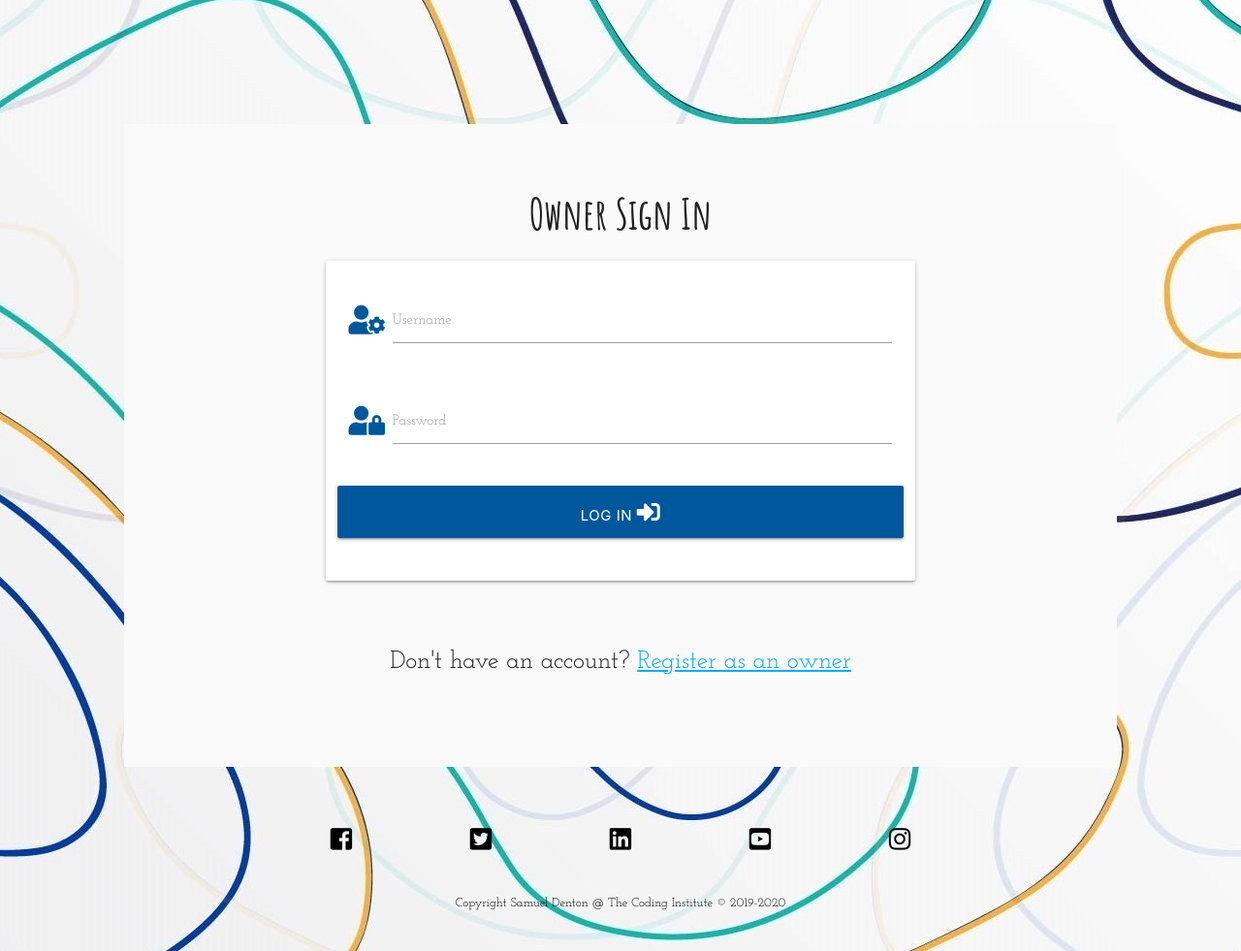
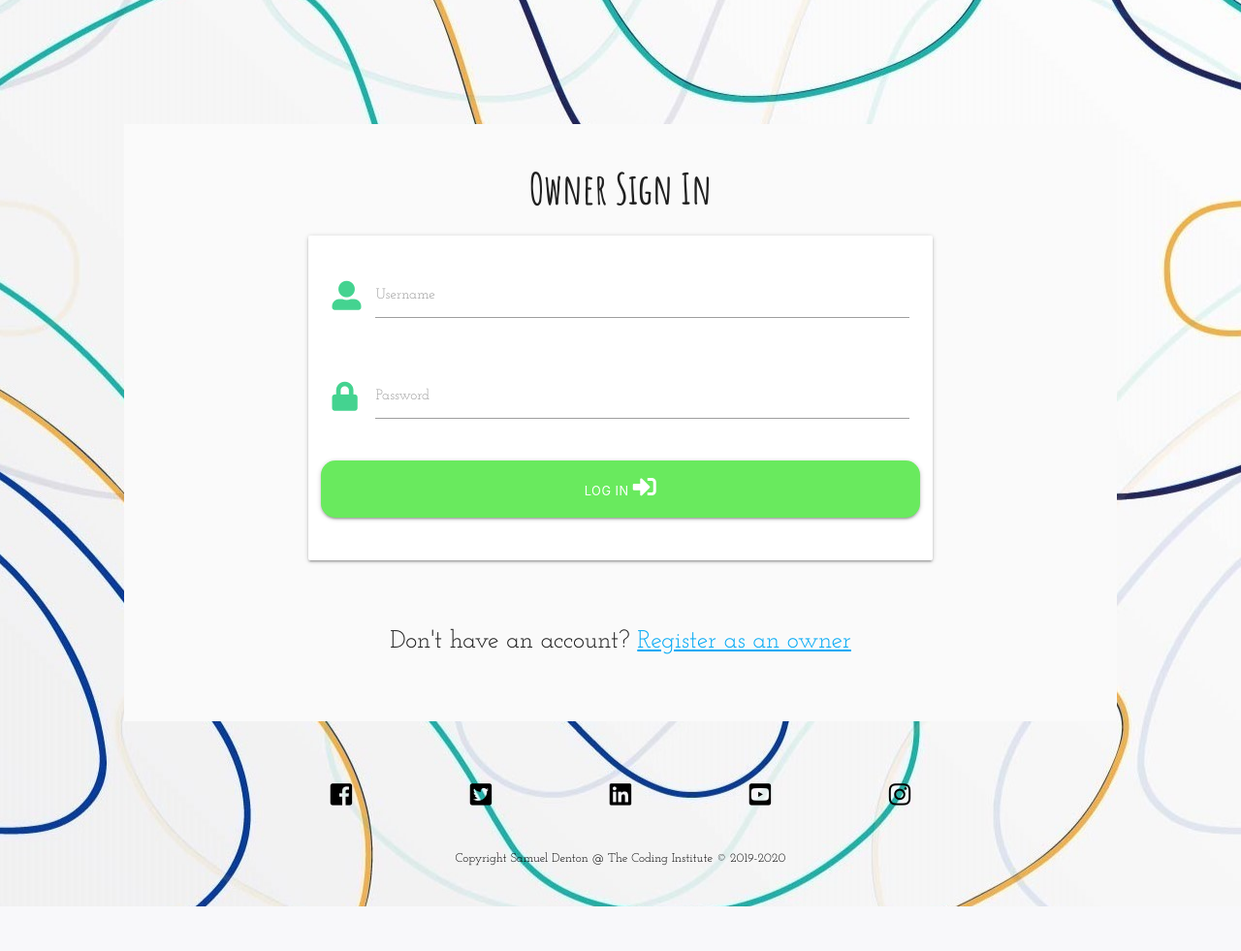
Before and after one commit to Code-Institute-Submissions/DamSenton-Walkies_AprResub, a Flask app: page /sign_in_owner in a window 1280 px wide. Shown: the whole page at 97% size. After the commit the page ends 935 px from the top, so only its background shows below. Run offline with Flask 2, Linux system fonts and the light colour scheme; some libraries are stand-ins or nearby versions.

Commit message:
cannot figure out a problem, waiting for tutor help

```diff
--- a/app.py
+++ b/app.py
@@ -244,11 +244,6 @@ def upload_image():
     # Upload Image to workspace
     if request.method == "POST":
         if request.files:
-            # if not permitted_file_size(request.cookies.get("filesize")):
-            #     flash("File size is too large")
-            #     return redirect(request.url)
-
-            print(request.cookies)
             image = request.files["image"]
             if image.filename == "":
                 flash("Image must have a filename")
--- a/static/css/style.css
+++ b/static/css/style.css
@@ -256,13 +256,16 @@ nav ul a.btn, nav ul a.btn-large, nav ul a.btn-small, nav ul a.btn-large, nav ul
 }
 
 .submit-button{
-     border-radius: 15px;
+    background-color: #69EA5E !important;
+    border-radius: 15px;
     font-size: 1vmax;
     height: auto;
 }
 
 .submit-button:hover{
-    background-color: #24316b;
+    background-color: #105725 !important;
+    border: none;
+    color: #fafafa;
 }
 
 .nav-button-green{
@@ -378,12 +381,16 @@ nav ul a.btn, nav ul a.btn-large, nav ul a.btn-small, nav ul a.btn-large, nav ul
 /*--------------------------- Sign in Forms -----------------*/
 
 .sign-in-container{
-    padding: 3%;
+    padding: 1%;
 }
 
 .sign-in-form{
     margin-top: 10%;
-    padding: 3%;
+    padding: 1%;
+}
+
+.log-in-icon{
+    color: rgb(68, 211, 144);;
 }
 
 
--- a/templates/sign-in-owner.html
+++ b/templates/sign-in-owner.html
@@ -10,9 +10,11 @@
             <form class="col s12 m8 offset-m2" method="POST" action="{{ url_for('sign_in_owner') }}">
                 <div class="card-panel ">
                     <!-- Input username-->
+
+
                     <div class="row">
                         <div class="input-field col s12">
-                            <i class="fas fa-user-cog prefix light-blue-text text-darken-4"></i>
+                            <i class="fas fa-user-alt prefix log-in-icon"></i>
                             <input id="owner_username" name="owner_username" type="text" minlength="5" maxlength="15"
                                 pattern="^[a-zA-Z0-9]{5,15}$" class="validate" required>
                             <label for="owner_username">Username</label>
@@ -21,7 +23,7 @@
                     <!-- Input password-->
                     <div class="row">
                         <div class="input-field col s12">
-                            <i class="fas fa-user-lock prefix light-blue-text text-darken-4"></i>
+                            <i class="fas fa-lock prefix log-in-icon"></i>
                             <input id="owner_password" name="owner_password" type="password" minlength="5" maxlength="15"
                                 pattern="^[a-zA-Z0-9]{5,15}$" class="validate" required>
                             <label for="owner_password">Password</label>
@@ -29,7 +31,7 @@
                     </div>
                     <!--Log in-->
                     <div class="row">
-                        <button type="submit" class="col s12 btn-large light-blue darken-4 text-shadow">
+                        <button type="submit" class="col s12 btn-large submit-button waves-effect waves-light">
                             Log In <i class="fas fa-sign-in-alt"></i></button>
 
                     </div>
--- a/templates/sign-in-walker.html
+++ b/templates/sign-in-walker.html
@@ -11,7 +11,7 @@
                     <!-- Input username-->
                     <div class="row">
                         <div class="input-field col s12">
-                            <i class="fas fa-user-cog prefix light-blue-text text-darken-4"></i>
+                            <i class="fas fa-user-alt prefix log-in-icon"></i>
                             <input id="walker_username" name="walker_username" type="text" minlength="5" maxlength="15"
                                 pattern="^[a-zA-Z0-9]{5,15}$" class="validate" required>
                             <label for="walker_username">Username</label>
@@ -20,7 +20,7 @@
                     <!-- Input password-->
                     <div class="row">
                         <div class="input-field col s12">
-                            <i class="fas fa-user-lock prefix light-blue-text text-darken-4"></i>
+                            <i class="fas fa-lock prefix log-in-icon"></i>
                             <input id="walker_password" name="walker_password" type="password" minlength="5"
                                 maxlength="15" pattern="^[a-zA-Z0-9]{5,15}$" class="validate" required>
                             <label for="walker_password">Password</label>
@@ -28,7 +28,7 @@
                     </div>
                     <!--Log in-->
                     <div class="row">
-                        <button type="submit" class="col s12 btn-large light-blue darken-4 text-shadow">
+                        <button type="submit" class="col s12 btn-large submit-button text-shadow waves-effect waves-light">
                             Log In <i class="fas fa-sign-in-alt"></i></button>
 
                     </div>
```
Also changed, not shown: static/uploads/jack-russel.jpg (deleted), static/uploads/maltese.jpg (deleted), static/uploads/running-dogs.jpg (deleted).
